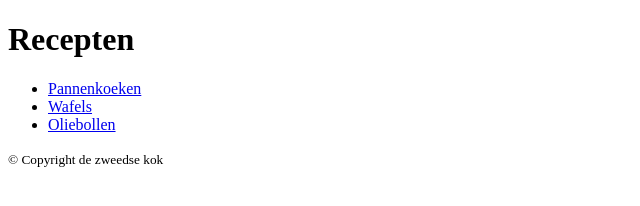
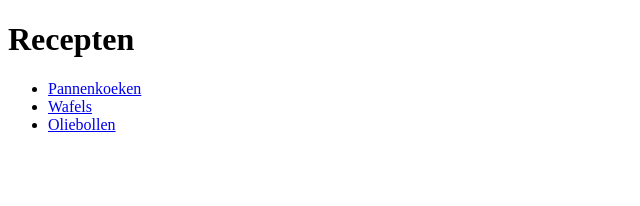
Before and after one commit to eselcuk/recepten, a plain HTML site: page index.html in a window 1280 px wide. Shown: the whole page, without its empty margins (0-640 px from the left). Drawn offline with Linux system fonts and the light colour scheme.

Commit message:
correction required

```diff
--- a/index.html
+++ b/index.html
@@ -13,6 +13,5 @@
 			<li><a href="oliebollen.html">Oliebollen</a></li>
 		</ul>
 	</nav>
-    <footer><small>&copy; Copyright de zweedse kok</small></footer>
 </body>
 </html>
```
